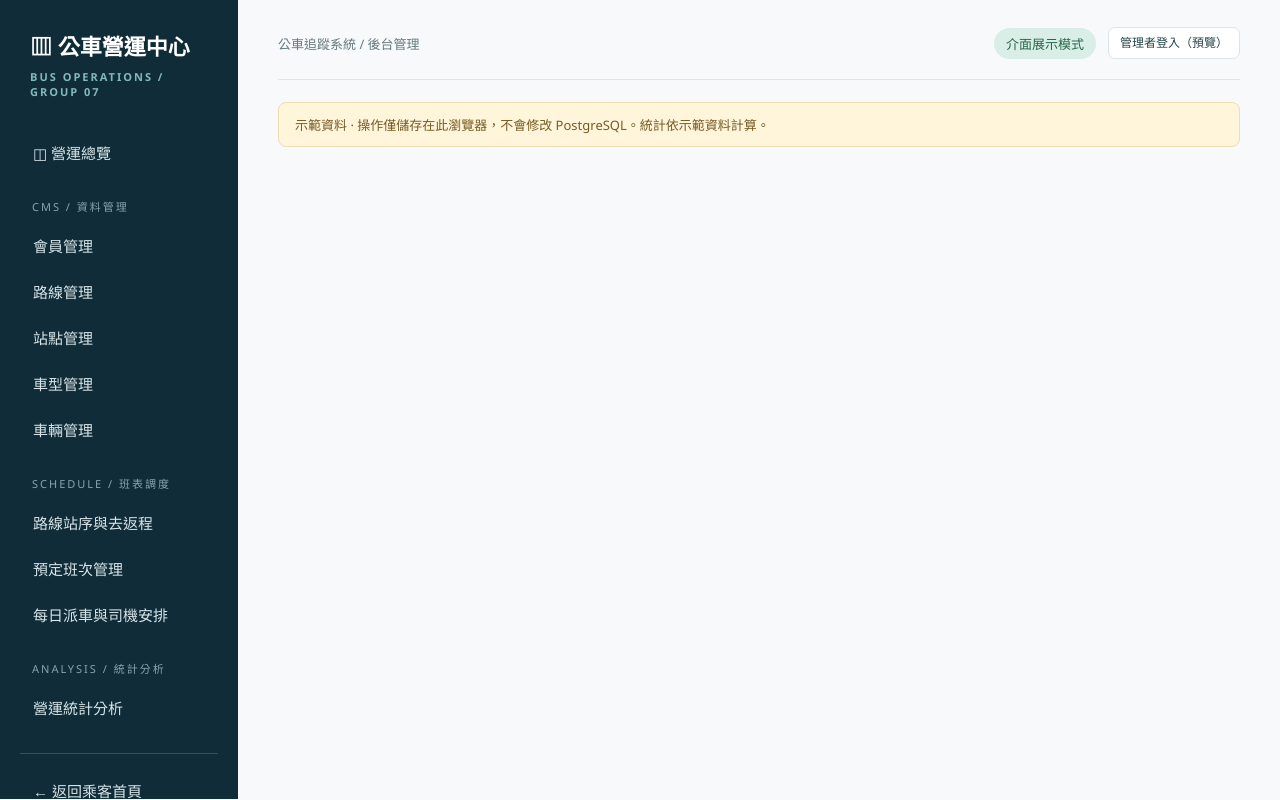
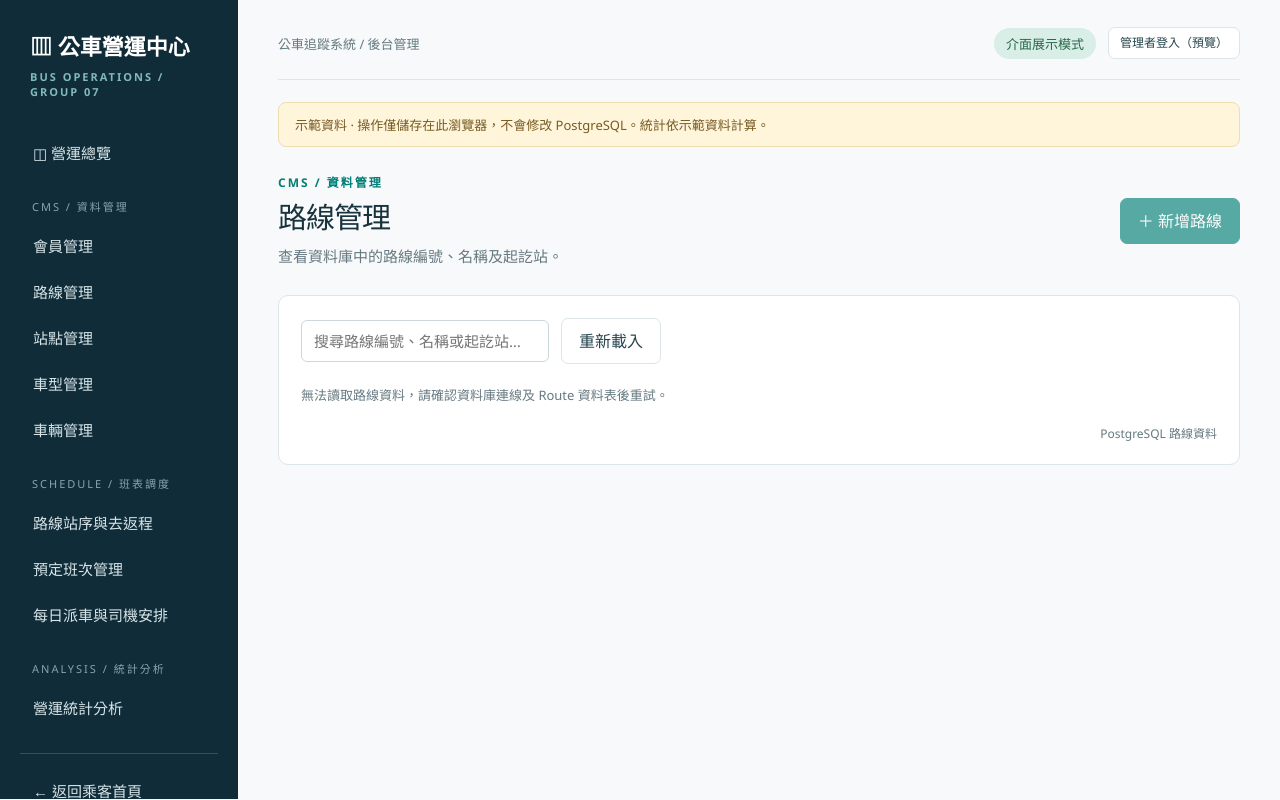
Before and after one commit to homer-105216/2026-DB-Project01-BusTrackingSystem, a Flask app: template backstage/templates/backstage/routes.html in a window 1280 px wide. Shown: the part 17-817 px from the top of the page. Run offline with Flask 2, Linux system fonts and the light colour scheme; the template is opened without the code that fills it: most values are stand-ins (such as "Sample title", 1, 10 or a date in 2020); some libraries are stand-ins or nearby versions.

Commit message:
feat: 路線管理透過 API 讀取 PostgreSQL 資料

```diff
--- a/api/api.py
+++ b/api/api.py
@@ -1,9 +1,11 @@
 from flask import Blueprint, jsonify
 
 from link import get_connection
+from .routes import list_routes
 
 # API Blueprint，網址前綴為 /api，一律回傳 JSON
 api_bp = Blueprint('api', __name__)
+api_bp.add_url_rule('/routes', endpoint='list_routes', view_func=list_routes, methods=['GET'])
 
 
 @api_bp.route('/health')
--- /dev/null
+++ b/api/routes.py
@@ -0,0 +1,34 @@
+"""路線查詢 API；SQL 統一引用資料庫組的 api/sql.py。"""
+
+from flask import current_app, jsonify, request
+from psycopg2.extras import RealDictCursor
+
+from link import get_connection
+from .sql import LIST_ROUTES
+
+
+def list_routes():
+    """GET /api/routes，可選填 keyword；僅查詢、不異動資料。"""
+    keyword = request.args.get('keyword', '').strip().casefold()
+    if len(keyword) > 200:
+        return jsonify(status='error', message='搜尋關鍵字不得超過 200 字元。'), 400
+    try:
+        conn = get_connection()
+        try:
+            conn.set_session(readonly=True, autocommit=True)
+            with conn.cursor(cursor_factory=RealDictCursor) as cur:
+                cur.execute(LIST_ROUTES)
+                rows = [dict(row) for row in cur.fetchall()]
+        finally:
+            conn.close()
+    except Exception:
+        current_app.logger.warning('Route list database query failed.')
+        return jsonify(status='error', message='無法讀取路線資料，請確認資料庫連線及 Route 資料表後重試。'), 503
+
+    # 共用 LIST_ROUTES 無搜尋參數；先以回傳資料篩選，不另外撰寫 SQL。
+    if keyword:
+        rows = [row for row in rows if any(keyword in str(row.get(key) or '').casefold()
+                for key in ('routeId', 'routeName', 'origin', 'destination'))]
+    response = jsonify(status='ok', routes=rows, count=len(rows))
+    response.headers['Cache-Control'] = 'no-store'
+    return response
--- a/backstage/templates/backstage/layout.html
+++ b/backstage/templates/backstage/layout.html
@@ -5,7 +5,7 @@
 {% endblock %}
 {% block content %}
 
-<div class="shell"><aside class="sidebar"><div class="brand">▥ 公車營運中心<small>BUS OPERATIONS / GROUP 07</small></div><nav id="nav"></nav><div class="return"><a href="{{ url_for('frontstage.index') }}">← 返回乘客首頁</a></div></aside><section class="workspace"><div class="topbar"><span>公車追蹤系統 / 後台管理</span><div class="admin-account"><span class="tag">介面展示模式</span><a class="btn" href="{{ url_for('backstage.login') }}">管理者登入（預覽）</a></div></div><div class="notice">示範資料 · 操作僅儲存在此瀏覽器，不會修改 PostgreSQL。統計依示範資料計算。</div><div class="heading"><div><div class="eyebrow" id="section-name"></div><h1 id="title"></h1><p id="description"></p></div><button class="btn primary" id="add" hidden>＋ 新增資料</button></div><div id="content"></div></section></div>
+<div class="shell"><aside class="sidebar"><div class="brand">▥ 公車營運中心<small>BUS OPERATIONS / GROUP 07</small></div><nav id="nav"></nav><div class="return"><a href="{{ url_for('frontstage.index') }}">← 返回乘客首頁</a></div></aside><section class="workspace"><div class="topbar"><span>公車追蹤系統 / 後台管理</span><div class="admin-account"><span class="tag">{{ '資料庫路線資料' if page == 'routes' else '介面展示模式' }}</span><a class="btn" href="{{ url_for('backstage.login') }}">管理者登入（預覽）</a></div></div><div class="notice">{% if page == 'routes' %}路線列表已連接 PostgreSQL，可搜尋及重新載入。新增、編輯與刪除功能尚待串接。{% else %}示範資料 · 操作僅儲存在此瀏覽器，不會修改 PostgreSQL。統計依示範資料計算。{% endif %}</div><div class="heading"><div><div class="eyebrow" id="section-name"></div><h1 id="title"></h1><p id="description"></p></div><button class="btn primary" id="add" hidden>＋ 新增資料</button></div><div id="content"></div></section></div>
 <dialog id="editor"><form id="form"><h2 id="form-title"></h2><div class="form-grid" id="fields"></div><p class="feedback" id="error" role="alert"></p><div class="actions"><button type="button" class="btn" id="cancel">取消</button><button type="submit" class="btn primary">儲存示範資料</button></div></form></dialog><div id="toast" role="status" hidden></div>
 
 {% endblock %}
--- a/backstage/templates/backstage/routes.html
+++ b/backstage/templates/backstage/routes.html
@@ -1,5 +1,5 @@
 {% extends 'backstage/layout.html' %}
 {% block page_scripts %}
-<script src="{{ url_for('static', filename='js/backstage/management.js') }}"></script>
+<script>const routesApiUrl = {{ url_for('api.list_routes')|tojson }};</script>
 <script src="{{ url_for('static', filename='js/backstage/routes.js') }}"></script>
 {% endblock %}
--- a/static/js/backstage/routes.js
+++ b/static/js/backstage/routes.js
@@ -1,2 +1,63 @@
-// 此頁使用共用表格及表單操作。
-initManagement();
+// 真實路線列表：由 Flask API 讀取，不使用或覆寫瀏覽器示範資料。
+let liveRoutes = [], routeKeyword = '', routeLoading = false, routeLoaded = false, routeError = '';
+
+function renderLiveRoutes() {
+    const rows = liveRoutes.filter(row => !routeKeyword ||
+        ['routeId', 'routeName', 'origin', 'destination'].some(key =>
+            String(row[key] ?? '').toLowerCase().includes(routeKeyword.toLowerCase())));
+    el('route-reload').disabled = routeLoading;
+    el('route-search').disabled = !routeLoaded || routeLoading;
+    el('route-load-status').textContent = routeLoading ? '正在讀取資料庫路線…' : routeError;
+    el('route-load-status').setAttribute('role', routeError ? 'alert' : 'status');
+    if (routeLoading || !routeLoaded) {
+        el('route-table').innerHTML = '';
+        el('route-total').textContent = '';
+        return;
+    }
+    el('route-table').innerHTML = `<table><thead><tr>
+        <th scope="col">路線編號</th><th scope="col">路線名稱</th><th scope="col">起點</th><th scope="col">終點</th><th scope="col">操作</th>
+        </tr></thead><tbody>${rows.map(row => `<tr>
+        <td>${esc(row.routeId)}</td><td>${esc(row.routeName)}</td><td>${esc(row.origin)}</td><td>${esc(row.destination)}</td>
+        <td><button disabled title="編輯功能尚未串接資料庫">編輯</button><button disabled title="刪除功能尚未串接資料庫">刪除</button></td>
+        </tr>`).join('')}</tbody></table>${rows.length ? '' : `<div class="empty">${liveRoutes.length ? '沒有符合條件的路線，請調整搜尋。' : '資料庫目前沒有路線資料。'}</div>`}`;
+    el('route-total').textContent = `顯示 ${rows.length} 筆 / 共 ${liveRoutes.length} 筆`;
+}
+
+async function loadLiveRoutes() {
+    if (routeLoading) return;
+    routeLoading = true; routeLoaded = false; routeError = ''; liveRoutes = [];
+    renderLiveRoutes();
+    const controller = new AbortController();
+    const timeout = setTimeout(() => controller.abort(), 12000);
+    try {
+        const response = await fetch(routesApiUrl, { signal: controller.signal, cache: 'no-store', headers: { Accept: 'application/json' } });
+        const payload = await response.json();
+        if (!response.ok || payload.status !== 'ok') throw new Error(payload.message || '無法取得路線資料，請重試。');
+        if (!Array.isArray(payload.routes) || !payload.routes.every(row => row &&
+            ['routeId', 'routeName', 'origin', 'destination'].every(key => Object.hasOwn(row, key)))) {
+            throw new Error('路線資料格式不正確，請確認 API 回傳欄位。');
+        }
+        liveRoutes = payload.routes; routeLoaded = true;
+    } catch (error) {
+        routeError = error.name === 'AbortError' ? '讀取路線逾時，請重新載入。' :
+            error instanceof TypeError || error instanceof SyntaxError ? '無法連接路線 API，請確認 Flask 正在執行後重試。' : error.message;
+    } finally {
+        clearTimeout(timeout); routeLoading = false; renderLiveRoutes();
+    }
+}
+
+el('section-name').textContent = configs.routes.group;
+el('title').textContent = configs.routes.title;
+el('description').textContent = '查看資料庫中的路線編號、名稱及起訖站。';
+el('add').hidden = false;
+el('add').textContent = '＋ 新增路線';
+el('add').disabled = true;
+el('add').title = '新增功能尚未串接資料庫';
+el('content').innerHTML = `<div class="panel"><div class="toolbar">
+    <input id="route-search" type="search" aria-label="搜尋路線" placeholder="搜尋路線編號、名稱或起訖站…" disabled>
+    <button id="route-reload" class="btn" type="button">重新載入</button>
+    </div><p id="route-load-status" class="count" role="status" aria-live="polite"></p>
+    <div id="route-table" class="table-wrap"></div><div class="foot"><span id="route-total"></span><span>PostgreSQL 路線資料</span></div></div>`;
+el('route-search').oninput = e => { routeKeyword = e.target.value.trim(); renderLiveRoutes(); };
+el('route-reload').onclick = loadLiveRoutes;
+loadLiveRoutes();
```
